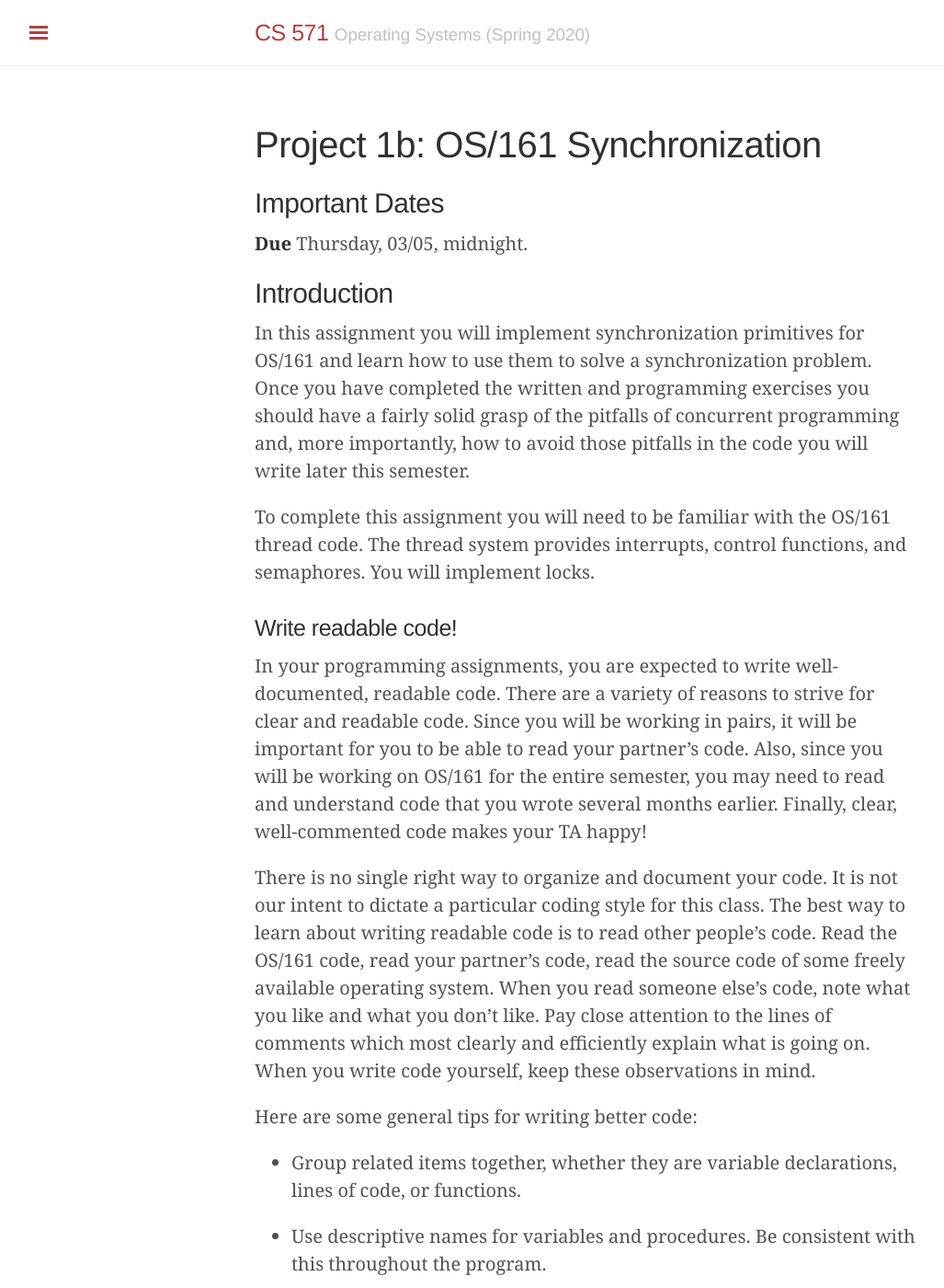
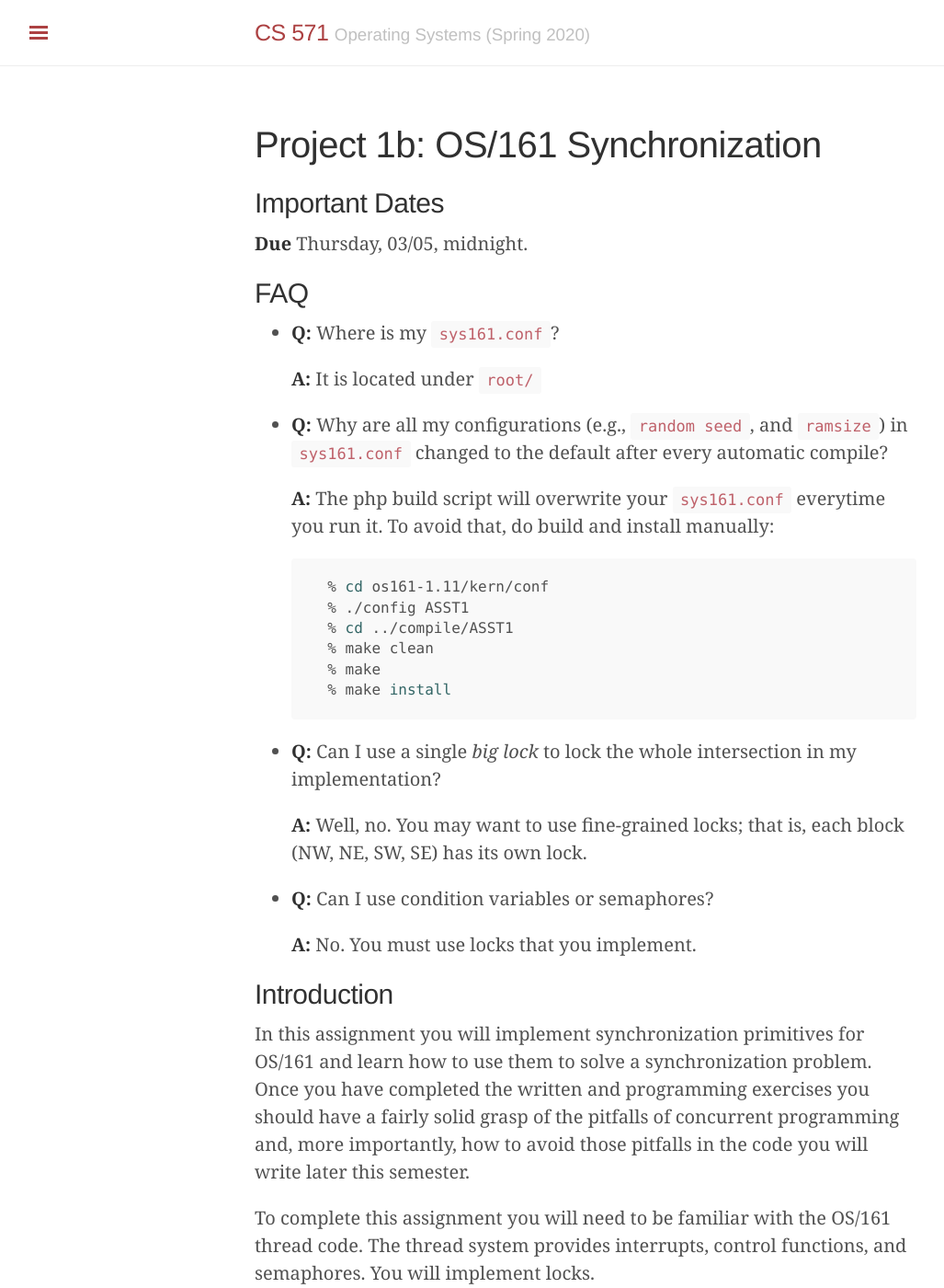
Before and after one commit to tddg/cs571-spring20, a Jekyll site: the page built from proj1b.md, in a window 1280 px wide and 1400 px high. Shown: the whole window at 92% size, without its empty margins (3-1030 px from the left). Built offline with Jekyll 4.4.1, drawn with Linux system fonts in a browser that asks for light colours.

Commit message:
added faq

````diff
--- a/proj1b.md
+++ b/proj1b.md
@@ -7,6 +7,32 @@ permalink: /proj1b.html
 ## Important Dates
 
 **Due** Thursday, 03/05, midnight.
+
+## FAQ
+
+* **Q:** Where is my `sys161.conf`?
+
+	**A:** It is located under `root/`
+
+* **Q:** Why are all my configurations (e.g., `random seed`, and `ramsize`) in `sys161.conf` changed to the default after every automatic compile?
+
+	**A:** The php build script will overwrite your `sys161.conf` everytime you run it. To avoid that, do build and install manually:
+	```bash
+	% cd os161-1.11/kern/conf
+	% ./config ASST1
+	% cd ../compile/ASST1
+	% make clean
+	% make
+	% make install
+	```
+
+* **Q:** Can I use a single *big lock* to lock the whole intersection in my implementation?
+
+	**A:** Well, no. You may want to use fine-grained locks; that is, each block (NW, NE, SW, SE) has its own lock.
+
+* **Q:** Can I use condition variables or semaphores?
+
+	**A:** No. You must use locks that you implement.
 
 
 ## Introduction
````
